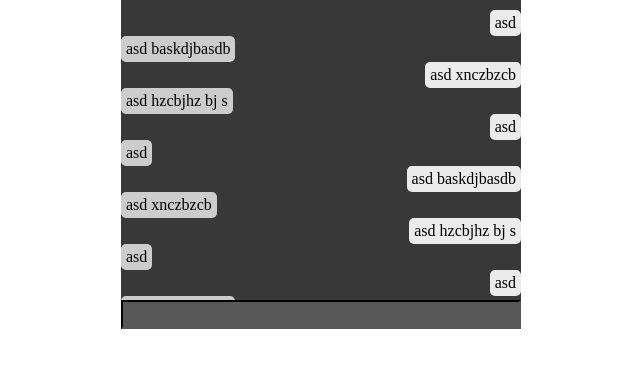
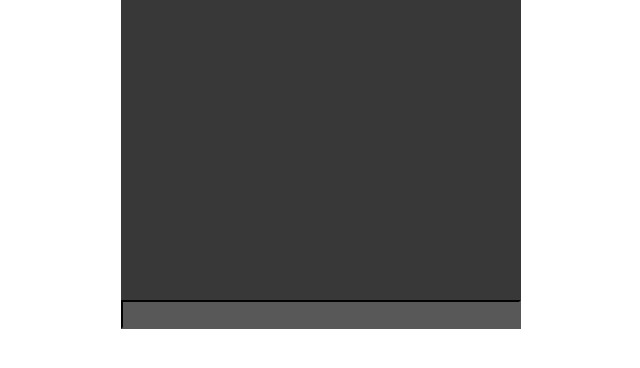
Before and after one commit to rajnishcoder/learning-bot, an Angular app: page / in a window 1280 px wide. Shown: the top 368 px of the page, without its empty margins (319-959 px from the left). Built offline with nearby package versions, Linux system fonts and the light colour scheme.

Commit message:
model changed

```diff
--- a/src/app/app.component.html
+++ b/src/app/app.component.html
@@ -5,21 +5,7 @@
 		<div class="chatBoxMain">
 			<div class="chatTopWrap">
 				<ul class="messageWrap">
-					<li>asd</li>
-					<li>asd baskdjbasdb</li>
-					<li>asd xnczbzcb</li>
-					<li>asd hzcbjhz bj s </li>
-					<li>asd</li>
-					<li>asd</li>
-					<li>asd baskdjbasdb</li>
-					<li>asd xnczbzcb</li>
-					<li>asd hzcbjhz bj s </li>
-					<li>asd</li>
-					<li>asd</li>
-					<li>asd baskdjbasdb</li>
-					<li>asd xnczbzcb</li>
-					<li>asd hzcbjhz bj s </li>
-					<li>asd</li>
+					<li *ngFor="let item of chatMainModel" >asd</li>
 				</ul>
 			</div>
 			<div class="chatInputMain">
--- a/src/app/app.component.ts
+++ b/src/app/app.component.ts
@@ -1,3 +1,4 @@
+import { ChatMainModel } from './models/ChatMainModel';
 import { Component, OnInit } from '@angular/core';
 
 @Component({
@@ -7,7 +8,7 @@ import { Component, OnInit } from '@angular/core';
 })
 export class AppComponent implements OnInit {
 	mainUserInput: string;
-	chatMainModel: ChatMainModel;
+	chatMainModel: ChatMainModel[];
 
 	ngOnInit(): void {
 	}
@@ -15,4 +16,10 @@ export class AppComponent implements OnInit {
 	onInputEnter(mainUserInput: string) {
 	}
 
+	appendUserChat(query: string) {
+		if (query) {
+			// this.chatMainModel.
+		}
+	}
+
 }
--- /dev/null
+++ b/src/app/models/BaseModelResponse.ts
@@ -0,0 +1,6 @@
+
+export class BaseModelResponse {
+    code: string;
+    error: boolean;
+    message: string;
+}
--- /dev/null
+++ b/src/app/models/Category.ts
@@ -0,0 +1,5 @@
+
+export class Category {
+    id: string;
+    name: string;
+}
--- a/src/app/models/ChatAnswer.ts
+++ b/src/app/models/ChatAnswer.ts
@@ -1,5 +1,5 @@
 
-class ChatAnswer {
+export class ChatAnswer {
     answer: string;
     id: string;
     category: string;
--- a/src/app/models/ChatMainModel.ts
+++ b/src/app/models/ChatMainModel.ts
@@ -1,6 +1,9 @@
+import { BaseModelResponse } from './BaseModelResponse';
+import { ChatAnswer } from './ChatAnswer';
+import { ChatQuestion } from './ChatQuestion';
 
 
-class ChatMainModel {
+export class ChatMainModel extends BaseModelResponse {
     questions: ChatQuestion;
     answer: ChatAnswer;
 }
```
Also changed, not shown: src/app/models/ChatQuestion.ts (+4 -3 lines).
